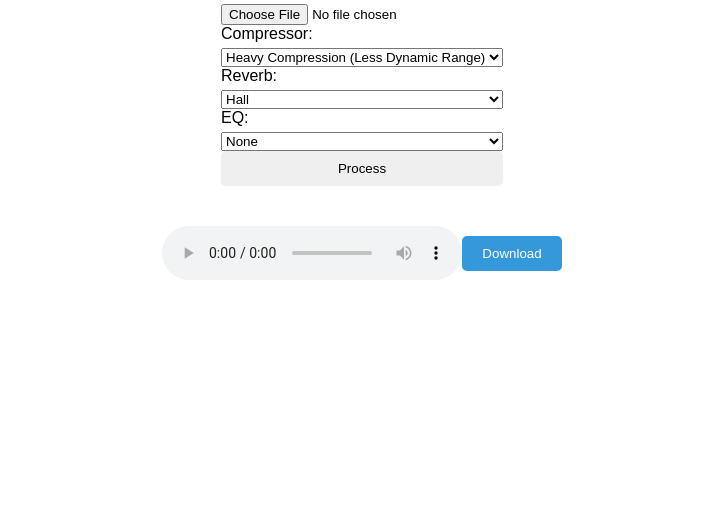
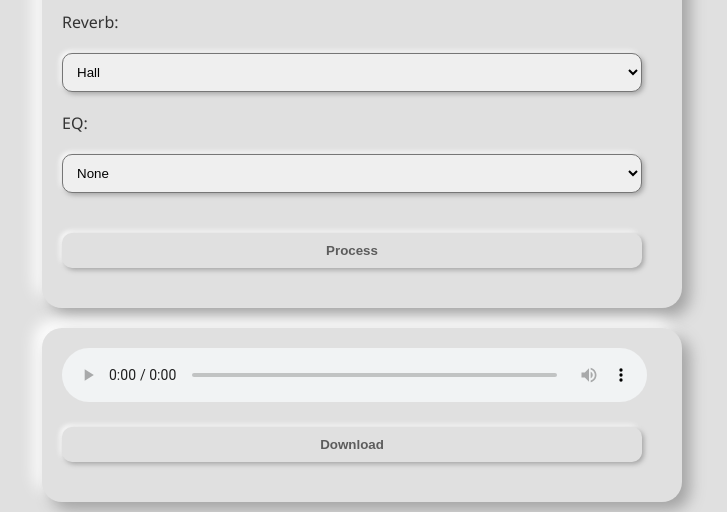
Before and after one commit to GILHANS010/WebAudioMixing, a plain HTML site: page index.html in a window 1280 px wide. Shown: the part 309-821 px from the top of the page, without its empty margins (278-1005 px from the left). Before the commit the page ends 800 px from the top, so only its background shows below. Drawn offline with Linux system fonts and the light colour scheme.

Commit message:
Added style to the web page

```diff
--- a/index.html
+++ b/index.html
@@ -4,51 +4,7 @@
     <meta charset="UTF-8">
     <meta name="viewport" content="width=device-width, initial-scale=1.0">
     <title>Audio Processor</title>
-    <style>
-        body {
-            font-family: sans-serif;
-            display: flex;
-            flex-direction: column;
-            align-items: center;
-            justify-content: center;
-            min-height: 100vh;
-            margin: 0;
-        }
-
-        .controls {
-            display: flex;
-            flex-direction: column;
-            margin-bottom: 20px;
-        }
-
-        .controls label {
-            margin-bottom: 5px;
-        }
-
-        .audio-result {
-            display: flex;
-            align-items: center;
-            margin-top: 20px;
-        }
-
-        button {
-            padding: 10px 20px;
-            border: none;
-            border-radius: 5px;
-            cursor: pointer;
-        }
-
-        #download {
-            background-color: #3498db;
-            color: white;
-        }
-
-        #play {
-            background-color: #2ecc71;
-            color: white;
-            margin-right: 10px;
-        }
-    </style>
+    <link rel="stylesheet" href="style.css">
 </head>
 <body>
     <h1>Web Audio Mixing</h1>
--- /dev/null
+++ b/style.css
@@ -0,0 +1,67 @@
+body {
+    font-family: 'Segoe UI', Tahoma, Geneva, Verdana, sans-serif;
+    background-color: #e0e0e0;
+    display: flex;
+    flex-direction: column;
+    align-items: center;
+    justify-content: center;
+    min-height: 100vh;
+    margin: 0;
+    color: #333;
+}
+
+h1 {
+    text-shadow: 1px 1px 2px rgba(0, 0, 0, 0.1);
+}
+
+.controls,
+.audio-result {
+    background: #e0e0e0;
+    border-radius: 20px;
+    box-shadow: 8px 8px 15px #a3a3a3,
+        -8px -8px 15px #ffffff;
+    padding: 20px;
+    margin: 10px 0;
+    width: 80%;
+    max-width: 600px;
+}
+
+/* .controls label, */
+.controls select,
+.controls input,
+#download,
+button {
+    border-radius: 10px;
+    box-shadow: 2px 2px 5px #a3a3a3,
+        -2px -2px 5px #ffffff;
+    padding: 10px;
+    margin: 10px 0;
+    width: calc(100% - 20px);
+    box-sizing: border-box;
+    margin : 20px 0 20px 0;
+}
+
+button {
+    font-weight: bold;
+    color: #5c5c5c;
+    background: none;
+    border: none;
+    cursor: pointer;
+    transition: all 0.3s ease;
+}
+
+button:hover {
+    box-shadow: 2px 2px 5px #a3a3a3,
+        -2px -2px 5px #ffffff;
+}
+
+input[type="file"] {
+    background: none;
+    border: none;
+    padding: 10px;
+    margin : 20px 0 20px 0;
+}
+
+#audio {
+    width: 97.5%;
+}
```
